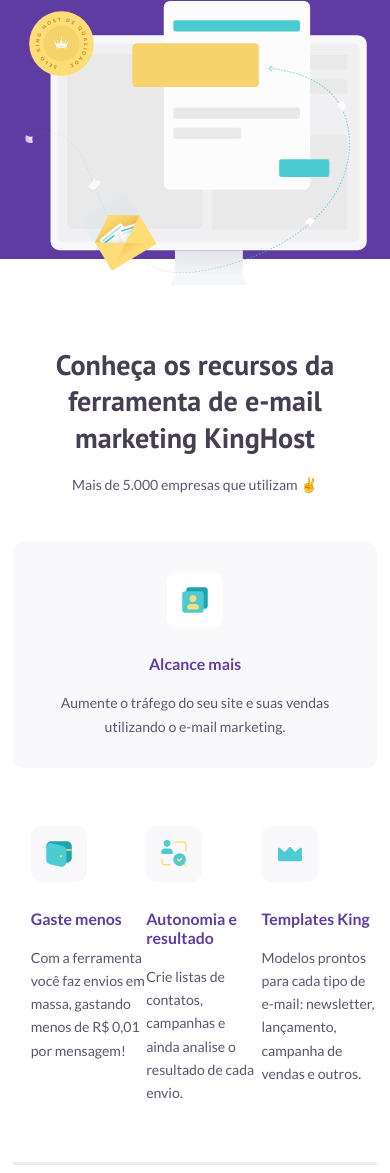
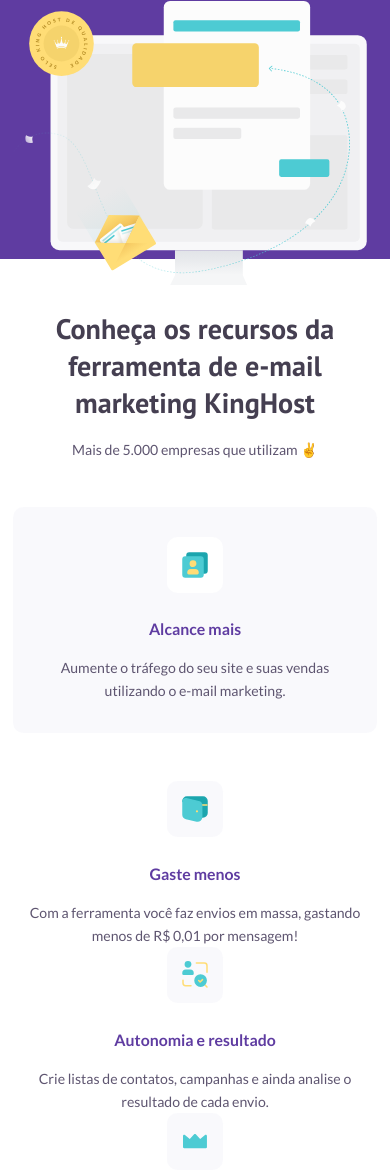
Before and after one commit to othonsm/Clone-HostigerPage-CodeBooster, a plain HTML site: page index.html in a window 390 px wide. Shown: the part 515-1688 px from the top of the page. Drawn offline with Linux system fonts and the light colour scheme.

Commit message:
Update Line 196
Add:
@include responsive(480px)

```diff
--- a/scss/_home.scss
+++ b/scss/_home.scss
@@ -169,7 +169,7 @@
             max-width: 100%;
             height: auto;
             padding: 30px;
-            @include flex(column, center, centro);
+            @include flex(column, center, center);
             .info {
                 max-width: 100%;
                 h4, p {
@@ -193,4 +193,23 @@
            gap: 2.5rem;
        }
    }
+   @include responsive(480px){
+       padding-top: 6rem;
+       .content {
+           ul{
+               flex-direction: column;
+               padding-left: 0;
+               margin-top: 3rem;
+               li {
+                @include flex(column, center, center);
+                h4, p {
+                    text-align: center;
+                }
+               }
+           }
+           .info {
+               max-width: 95%;
+           }
+       }
+   }
 }
```
Also changed, not shown: css/main.css.
